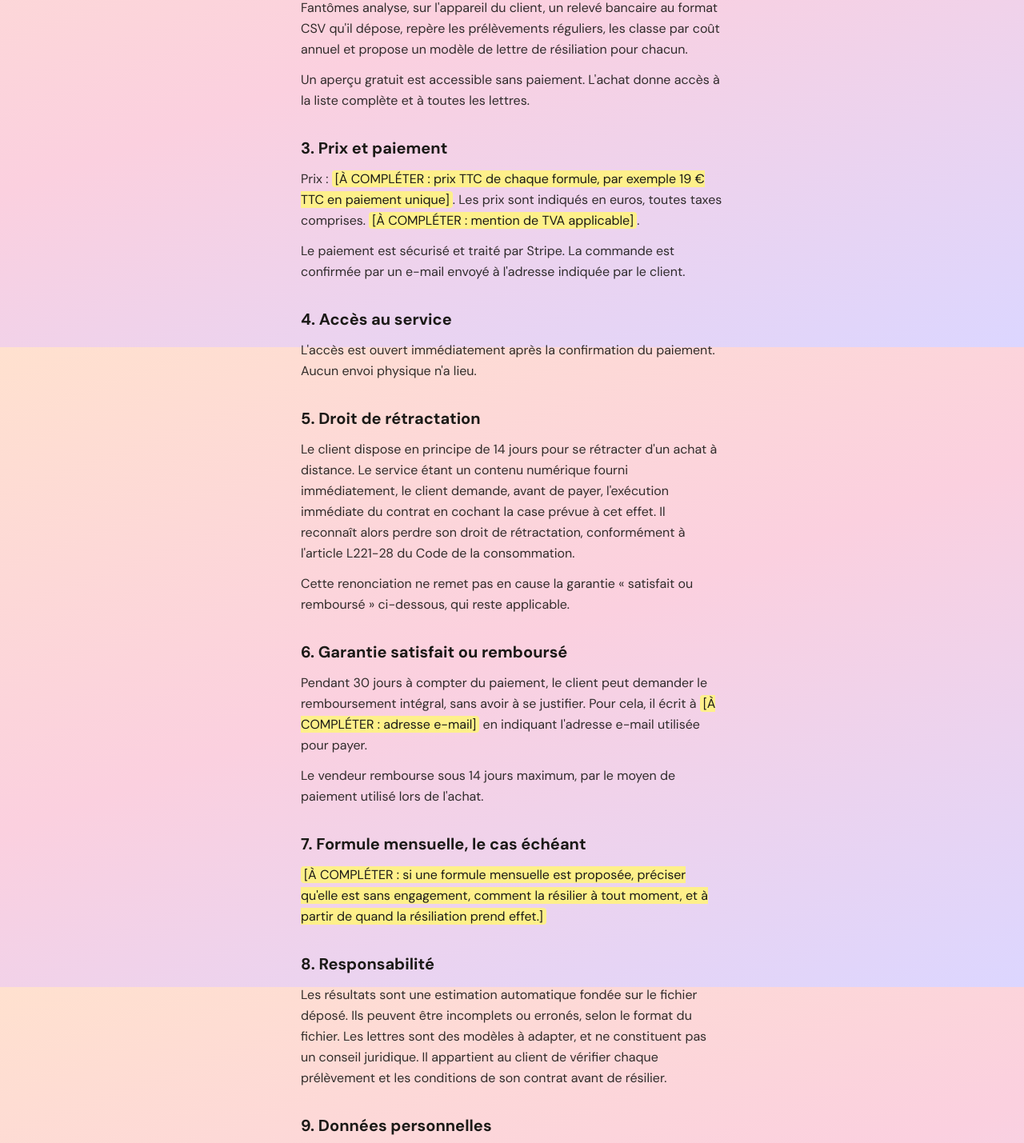
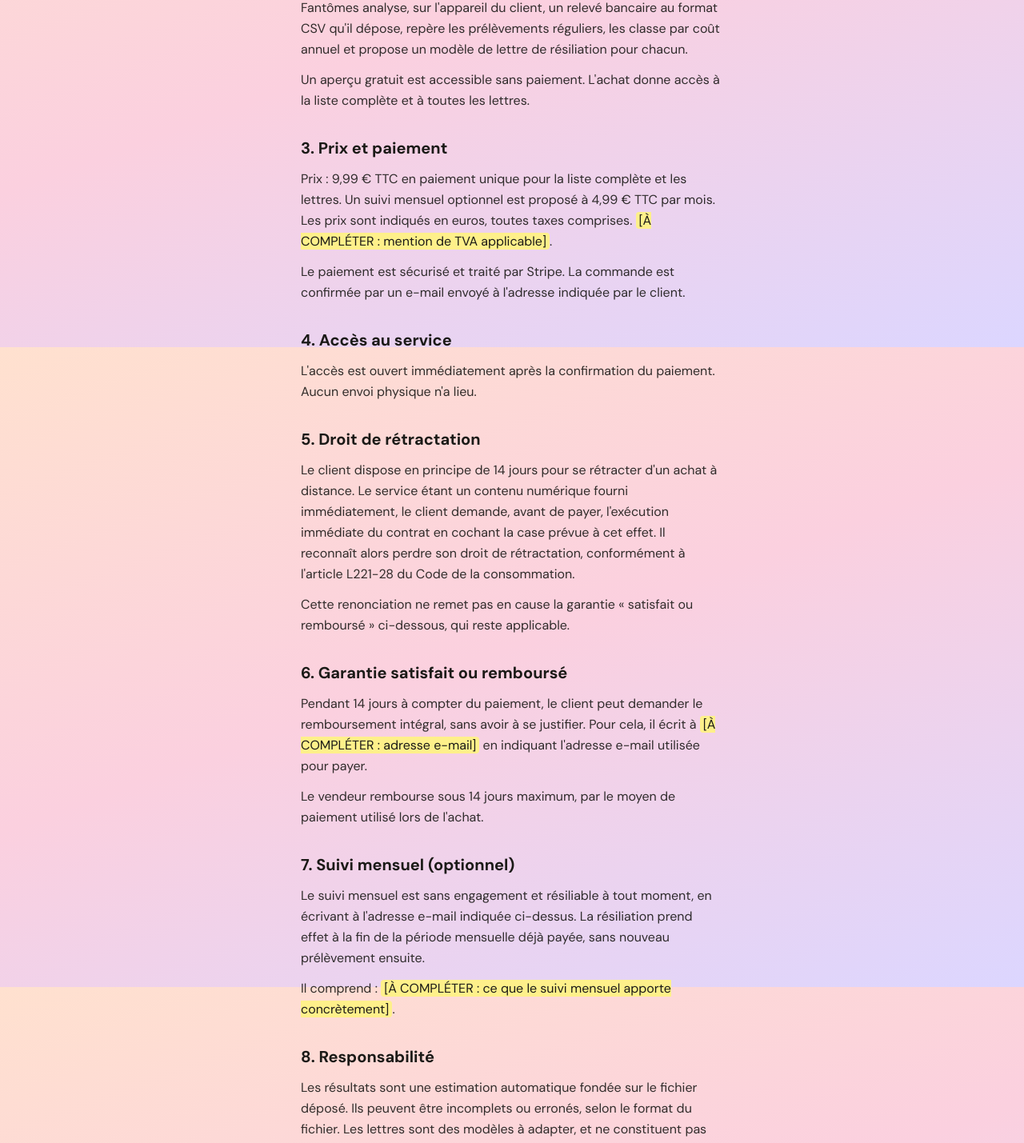
Before and after one commit to zaidicamille-creator/Fantome, a Next.js app: page /cgv in a window 1280 px wide. Shown: the part 366-1795 px from the top of the page at 80% size. Built offline with nearby package versions, Linux system fonts and the light colour scheme; no server answers.

Commit message:
Update page.tsx

```diff
--- a/app/cgv/page.tsx
+++ b/app/cgv/page.tsx
@@ -17,7 +17,7 @@ const sections = [
   {
     t: "3. Prix et paiement",
     p: [
-      "Prix : [À COMPLÉTER : prix TTC de chaque formule, par exemple 19 € TTC en paiement unique]. Les prix sont indiqués en euros, toutes taxes comprises. [À COMPLÉTER : mention de TVA applicable].",
+      "Prix : 9,99 € TTC en paiement unique pour la liste complète et les lettres. Un suivi mensuel optionnel est proposé à 4,99 € TTC par mois. Les prix sont indiqués en euros, toutes taxes comprises. [À COMPLÉTER : mention de TVA applicable].",
       "Le paiement est sécurisé et traité par Stripe. La commande est confirmée par un e-mail envoyé à l'adresse indiquée par le client.",
     ],
   },
@@ -35,13 +35,16 @@ const sections = [
   {
     t: "6. Garantie satisfait ou remboursé",
     p: [
-      "Pendant 30 jours à compter du paiement, le client peut demander le remboursement intégral, sans avoir à se justifier. Pour cela, il écrit à [À COMPLÉTER : adresse e-mail] en indiquant l'adresse e-mail utilisée pour payer.",
+      "Pendant 14 jours à compter du paiement, le client peut demander le remboursement intégral, sans avoir à se justifier. Pour cela, il écrit à [À COMPLÉTER : adresse e-mail] en indiquant l'adresse e-mail utilisée pour payer.",
       "Le vendeur rembourse sous 14 jours maximum, par le moyen de paiement utilisé lors de l'achat.",
     ],
   },
   {
-    t: "7. Formule mensuelle, le cas échéant",
-    p: ["[À COMPLÉTER : si une formule mensuelle est proposée, préciser qu'elle est sans engagement, comment la résilier à tout moment, et à partir de quand la résiliation prend effet.]"],
+    t: "7. Suivi mensuel (optionnel)",
+    p: [
+      "Le suivi mensuel est sans engagement et résiliable à tout moment, en écrivant à l'adresse e-mail indiquée ci-dessus. La résiliation prend effet à la fin de la période mensuelle déjà payée, sans nouveau prélèvement ensuite.",
+      "Il comprend : [À COMPLÉTER : ce que le suivi mensuel apporte concrètement].",
+    ],
   },
   {
     t: "8. Responsabilité",
```
